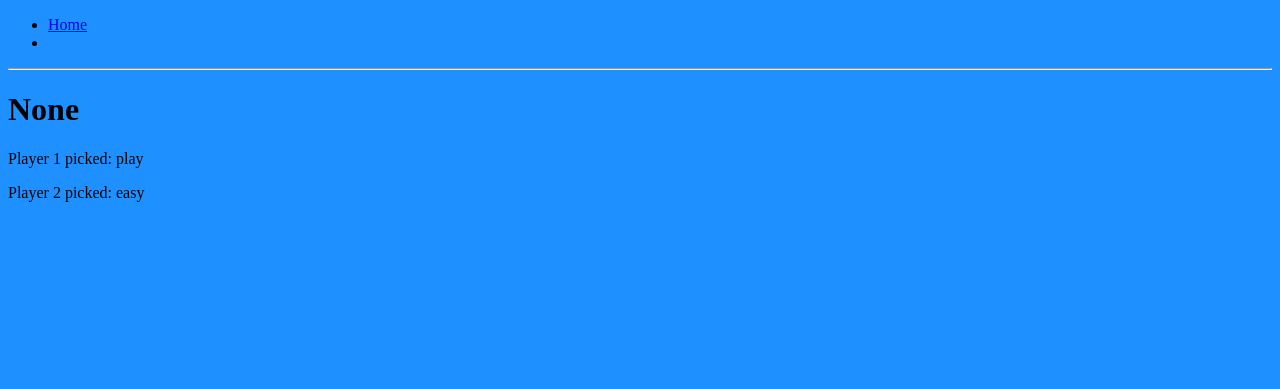
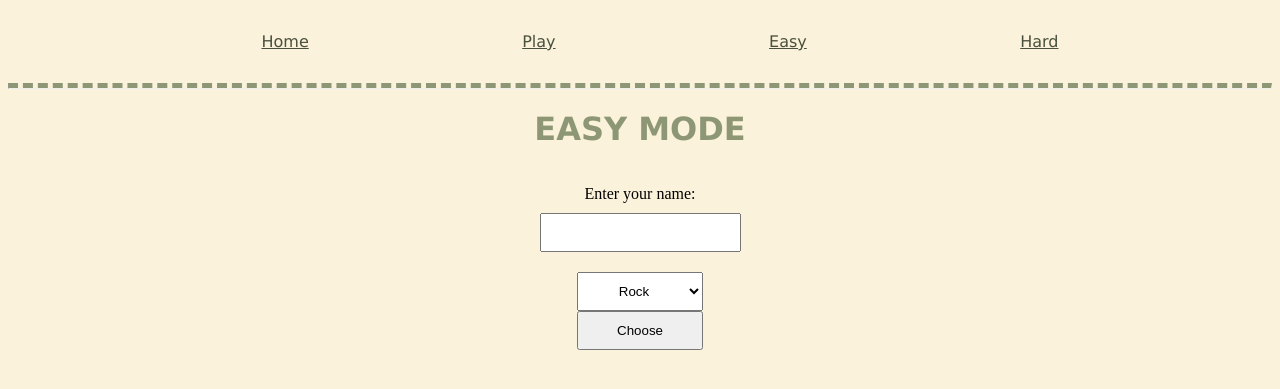
Before and after one commit to michael403053/rock_paper_scissors_flask, a Flask app: page /play/easy in a window 1280 px wide. Shown: the top 389 px of the page. Run offline with Flask 2, Linux system fonts and the light colour scheme.

Commit message:
Easy, normal, hard mode with name input

```diff
--- a/controllers/controller.py
+++ b/controllers/controller.py
@@ -1,4 +1,4 @@
-from flask import render_template
+from flask import render_template, redirect, request
 from app import app
 from models.rps import *
 
@@ -10,3 +10,42 @@ def index():
 def return_winner(player1_choice, player2_choice):
     result = win_finder(player1_choice, player2_choice)
     return render_template('result.html', result=result, player1_choice=player1_choice, player2_choice=player2_choice)
+
+@app.route('/play')
+def play_page():
+    return render_template('play.html')
+
+@app.route('/play', methods=['POST'])
+def play():
+    player_choice = request.form['player_choice']
+    player_name = request.form['player_name']
+    result = play_rps(player_choice)
+    computer_choice = result[1]
+    winner = result[0]
+    return render_template("play.html", result=result, computer_choice=computer_choice, winner=winner, player_name=player_name)
+
+@app.route('/play/easy')
+def play_easy_page():
+    return render_template('easy.html')
+
+@app.route('/play/easy', methods=['POST'])
+def play_easy():
+    player_choice = request.form['player_choice']
+    result = play_rps_easy(player_choice)
+    player_name = request.form['player_name']
+    computer_choice = result[1]
+    winner = result[0]
+    return render_template("easy.html", result=result, computer_choice=computer_choice, winner=winner, player_name=player_name)
+
+@app.route('/play/hard')
+def play_hard_page():
+    return render_template('hard.html')
+
+@app.route('/play/hard', methods=['POST'])
+def play_hard():
+    player_choice = request.form['player_choice']
+    result = play_rps_hard(player_choice)
+    player_name = request.form['player_name']
+    computer_choice = result[1]
+    winner = result [0]
+    return render_template("hard.html", result=result, computer_choice=computer_choice, winner=winner, player_name=player_name)
--- a/models/rps.py
+++ b/models/rps.py
@@ -2,7 +2,7 @@ def win_finder(player1_choice, player2_choice):
     p1win = "Player 1 is the winner!"
     p2win = "Player 2 is the winner!"
     tie = "Tie Match!"
-    if player1_choice == "rock" and player2_choice == "paper":
+    if player1_choice == "rock" and player2_choice  == "paper":
         return p2win
     if player1_choice == "rock" and player2_choice == "scissors":
         return p1win
@@ -20,3 +20,99 @@ def win_finder(player1_choice, player2_choice):
         return tie
     if player1_choice == "scissors" and player2_choice == "rock":
         return p2win
+
+import random
+
+def play_rps(player_choice):
+    pwin = "You are the winner!"
+    cwin = "Computer is the winner!"
+    tie = "Tie Match!"
+    rps_list = ["rock", "paper", "scissors"]
+    computer_choice = random.choice(rps_list)
+
+    if player_choice == "rock" and computer_choice  == "paper":
+        return str(cwin), str(computer_choice)
+    if player_choice == "rock" and computer_choice == "scissors":
+        return str(pwin), str(computer_choice)
+    if player_choice == "rock" and computer_choice == "rock":
+        return tie, str(computer_choice)
+    if player_choice == "paper" and computer_choice == "paper":
+        return tie, str(computer_choice)
+    if player_choice == "paper" and computer_choice == "scissors":
+        return str(cwin), str(computer_choice)
+    if player_choice == "paper" and computer_choice == "rock":
+        return str(pwin), str(computer_choice)
+    if player_choice == "scissors" and computer_choice == "paper":
+        return str(pwin), str(computer_choice)
+    if player_choice == "scissors" and computer_choice == "scissors":
+        return tie, str(computer_choice)
+    if player_choice == "scissors" and computer_choice == "rock":
+        return str(cwin), str(computer_choice)
+
+def play_rps_easy(player_choice):
+    pwin = "You are the winner!"
+    cwin = "Computer is the winner!"
+    tie = "Tie Match!"
+
+    if player_choice == "rock":
+        computer_choice = random.choice(["rock", "paper", "scissors", "scissors"])
+
+    if player_choice == "paper":
+        computer_choice = random.choice(["rock", "paper", "scissors", "rock"])
+
+    if player_choice == "scissors":
+        computer_choice = random.choice(["rock", "paper", "scissors", "paper"])
+
+
+    if player_choice == "rock" and computer_choice  == "paper":
+        return str(cwin), str(computer_choice)
+    if player_choice == "rock" and computer_choice == "scissors":
+        return str(pwin), str(computer_choice)
+    if player_choice == "rock" and computer_choice == "rock":
+        return tie, str(computer_choice)
+    if player_choice == "paper" and computer_choice == "paper":
+        return tie, str(computer_choice)
+    if player_choice == "paper" and computer_choice == "scissors":
+        return str(cwin), str(computer_choice)
+    if player_choice == "paper" and computer_choice == "rock":
+        return str(pwin), str(computer_choice)
+    if player_choice == "scissors" and computer_choice == "paper":
+        return str(pwin), str(computer_choice)
+    if player_choice == "scissors" and computer_choice == "scissors":
+        return tie, str(computer_choice)
+    if player_choice == "scissors" and computer_choice == "rock":
+        return str(cwin), str(computer_choice)
+
+def play_rps_hard(player_choice):
+    pwin = "You are the winner!"
+    cwin = "Computer is the winner!"
+    tie = "Tie Match!"
+
+    if player_choice == "rock":
+        computer_choice = random.choice(["rock", "paper", "scissors", "paper"])
+
+    if player_choice == "paper":
+        computer_choice = random.choice(["rock", "paper", "scissors", "scissors"])
+
+    if player_choice == "scissors":
+        computer_choice = random.choice(["rock", "paper", "scissors", "rock"])
+
+
+    if player_choice == "rock" and computer_choice  == "paper":
+        return str(cwin), str(computer_choice)
+    if player_choice == "rock" and computer_choice == "scissors":
+        return str(pwin), str(computer_choice)
+    if player_choice == "rock" and computer_choice == "rock":
+        return tie, str(computer_choice)
+    if player_choice == "paper" and computer_choice == "paper":
+        return tie, str(computer_choice)
+    if player_choice == "paper" and computer_choice == "scissors":
+        return str(cwin), str(computer_choice)
+    if player_choice == "paper" and computer_choice == "rock":
+        return str(pwin), str(computer_choice)
+    if player_choice == "scissors" and computer_choice == "paper":
+        return str(pwin), str(computer_choice)
+    if player_choice == "scissors" and computer_choice == "scissors":
+        return tie, str(computer_choice)
+    if player_choice == "scissors" and computer_choice == "rock":
+        return str(cwin), str(computer_choice)
--- a/static/style.css
+++ b/static/style.css
@@ -1,3 +1,93 @@
 body {
-    background-color: dodgerblue;
+    background-color: #faf2da;
+    text-align: center;
 }
+
+ul {
+    list-style: none;
+}
+
+h1, h2 {
+    font-family: Verdana, Geneva, Tahoma, sans-serif;
+    color: #8e9775;
+}
+
+p, a {
+    font-family: Verdana, Geneva, Tahoma, sans-serif;
+    color: #4a503d;
+}
+
+li {
+    font-family: Verdana, Geneva, Tahoma, sans-serif;
+    color: #e28f83;
+}
+
+.nav_list {
+    display: flex;
+    flex-direction: row;
+    justify-content: space-evenly;
+}
+
+hr {
+    border-color: none;
+    border-top: 5px dashed #8e9775;
+}
+
+.rps_container {
+    display: grid;
+    grid-template-columns: repeat(3, 1fr);
+    gap: 10px;
+    grid-auto-rows: minmax(100px, auto);
+}
+
+.rock_text {
+    grid-column: 1;
+    grid-row: 1;
+}
+.paper_text {
+    grid-column: 2;
+    grid-row: 1;
+}
+.scissors_text {
+    grid-column: 3;
+    grid-row: 1;
+}
+.rock_img {
+    grid-column: 1;
+    grid-row: 2;
+}
+.paper_img {
+    grid-column: 2;
+    grid-row: 2;
+}
+.scissors_img {
+    grid-column: 3;
+    grid-row: 2;
+}
+
+.rps_pics {
+    width: 300px;
+    height: 300px;
+}
+
+.player_form {
+    display: flex;
+    flex-direction: column;
+    justify-content: center;
+    align-items: center;
+    padding: 5px;
+}
+
+.form_container {
+    align-items: center;
+}
+
+.player_form > label, .player_form > input, .player_form > select{
+    padding: 10px;
+    text-align: center;
+}
+.player_form > select, .submit_button{
+    padding: 10px;
+    text-align: center;
+    width: 10%
+}
--- a/templates/base.html
+++ b/templates/base.html
@@ -9,9 +9,11 @@
 </head>
 <body>
     <nav>
-        <ul>
-            <li><a href="/">Home</a></li>
-            <li></li>
+        <ul class="nav_list">
+            <li><p><a href="/">Home</a></p></li>
+            <li><p><a href="/play">Play</a></p></li>
+            <li><p><a href="/play/easy">Easy</a></p></li>
+            <li><p><a href="/play/hard">Hard</a></p></li>
         </ul>
     </nav>
     <hr>
--- /dev/null
+++ b/templates/easy.html
@@ -0,0 +1,43 @@
+{%extends "base.html"%}
+
+{%block content%}
+<h1>EASY MODE</h1>
+
+
+<div class="form_container">
+<form action="/play/easy" method="post" class="player_form">
+
+    <label for="player_name">Enter your name:</label>
+    <input type="text" id="player_name" name="player_name">
+
+    <label for="player_choice"></label>
+        <select name="player_choice" id="player_choice">
+            <option value="rock">Rock</option>
+            <option value="paper">Paper</option>
+            <option value="scissors">Scissors</option>
+        </select>
+
+    <input type="submit" value="Choose" class="submit_button">
+</form>
+</div>
+
+
+{% if winner == "You are the winner!":%}
+
+<h2>{{player_name + " is the Winner!"}}</h2>
+
+{% elif winner == "Computer is the winner!":%}
+
+<h2>Computer is the Winner!</h2>
+<p>{{"Computer Chose: " + computer_choice}}</p>
+
+{% elif winner == "Tie Match!":%}
+
+<h2>Tie!</h2>
+
+{% endif %}
+
+
+
+
+{%endblock%}
--- a/templates/result.html
+++ b/templates/result.html
@@ -1,9 +1,4 @@
 {%extends "base.html"%}
-
 {%block content%}
-
-<h1>{{result}}</h1>
-<p>Player 1 picked: {{player1_choice}}</p>
-<p>Player 2 picked: {{player2_choice}}</p>
-
+{{result}}
 {%endblock%}
```
Also changed, not shown: templates/hard.html (added, +43 -0 lines), templates/index.html (+27 -0 lines), templates/play.html (added, +43 -0 lines), static/paper.jpg (added), static/rock.jpg (added), static/scissors.jpg (added).
